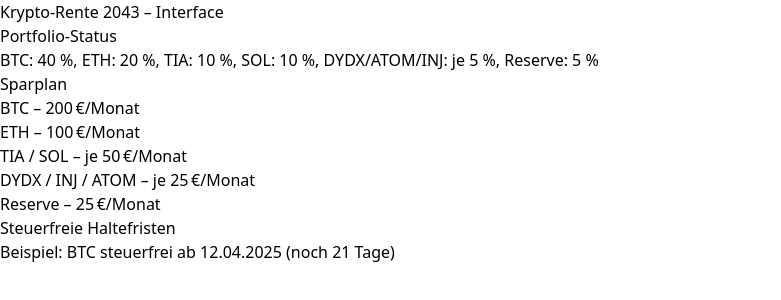
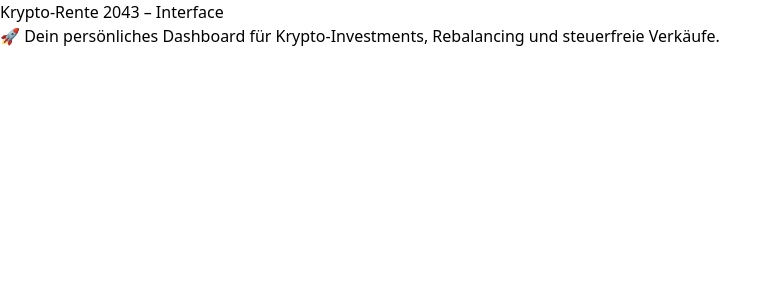
Before and after one commit to casqua895/krypto-rente-ui, a React (Vite) app: page / in a window 1280 px wide. Shown: the top 300 px of the page, without its empty margins (0-781 px from the left). Built offline with nearby package versions, Linux system fonts and the light colour scheme.

Commit message:
Update CryptoRenteInterface.jsx

```diff
--- a/CryptoRenteInterface.jsx
+++ b/CryptoRenteInterface.jsx
@@ -1,30 +1,8 @@
 function CryptoRenteInterface() {
   return (
-    <div className="p-6 space-y-6">
-      <h1 className="text-3xl font-bold">Krypto-Rente 2043 – Interface</h1>
-
-      <div className="grid grid-cols-1 md:grid-cols-2 gap-4">
-        <div className="bg-white shadow rounded-xl p-4">
-          <h2 className="text-xl font-semibold mb-2">Portfolio-Status</h2>
-          <p className="text-sm">BTC: 40 %, ETH: 20 %, TIA: 10 %, SOL: 10 %, DYDX/ATOM/INJ: je 5 %, Reserve: 5 %</p>
-        </div>
-
-        <div className="bg-white shadow rounded-xl p-4">
-          <h2 className="text-xl font-semibold mb-2">Sparplan</h2>
-          <ul className="text-sm list-disc list-inside">
-            <li>BTC – 200 €/Monat</li>
-            <li>ETH – 100 €/Monat</li>
-            <li>TIA / SOL – je 50 €/Monat</li>
-            <li>DYDX / INJ / ATOM – je 25 €/Monat</li>
-            <li>Reserve – 25 €/Monat</li>
-          </ul>
-        </div>
-      </div>
-
-      <div className="bg-white shadow rounded-xl p-4">
-        <h2 className="text-xl font-semibold mb-2">Steuerfreie Haltefristen</h2>
-        <p className="text-sm">Beispiel: BTC steuerfrei ab 12.04.2025 (noch 21 Tage)</p>
-      </div>
+    <div className="p-6">
+      <h1 className="text-2xl font-bold">Krypto-Rente 2043 – Interface</h1>
+      <p>🚀 Dein persönliches Dashboard für Krypto-Investments, Rebalancing und steuerfreie Verkäufe.</p>
     </div>
   );
 }
```
